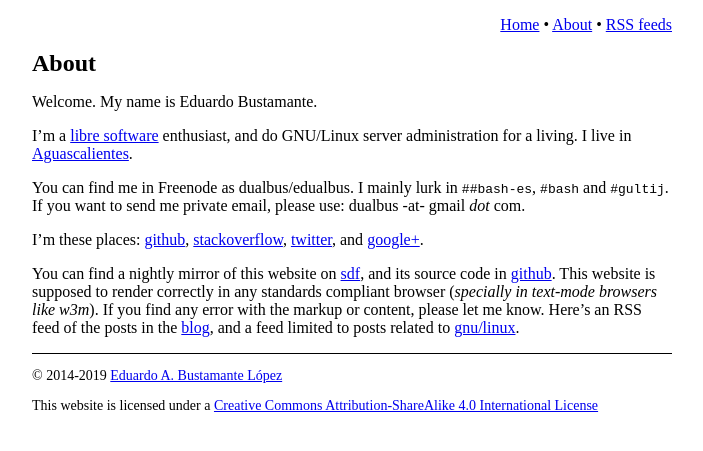
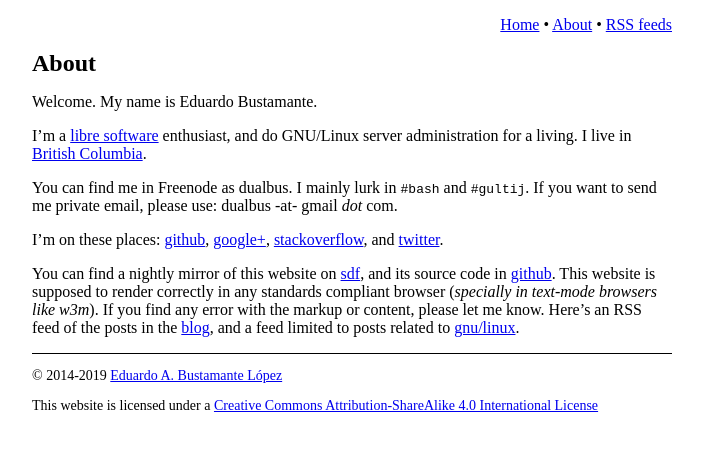
Before and after one commit to dualbus/dualbus.me, a Jekyll site: the page built from about.md, in a window 1280 px wide. Shown: the top 451 px of the page, without its empty margins (288-991 px from the left). Built offline with Jekyll 4.4.1, drawn with Linux system fonts in a browser that asks for light colours.

Commit message:
Update about

```diff
--- a/about.md
+++ b/about.md
@@ -8,16 +8,15 @@ Welcome. My name is Eduardo Bustamante.
 
 I'm a [libre software](https://www.gnu.org/philosophy/free-sw.html) enthusiast,
 and do GNU/Linux server administration for a living.  I live in
-[Aguascalientes](http://en.wikipedia.org/wiki/Aguascalientes,_Aguascalientes).
+[British Columbia](https://en.wikipedia.org/wiki/British_Columbia).
 
-You can find me in Freenode as dualbus/edualbus. I mainly lurk in `##bash-es`,
-`#bash` and `#gultij`. If you want to send me private email, please use:
-dualbus -at- gmail _dot_ com.
+You can find me in Freenode as dualbus. I mainly lurk in `#bash` and `#gultij`.
+If you want to send me private email, please use: dualbus -at- gmail _dot_ com.
 
-I'm these places: [github](https://github.com/dualbus),
-[stackoverflow](http://stackoverflow.com/users/2654076),
-[twitter](https://twitter.com/dualbus), and
-[google+](https://plus.google.com/+EduardoABustamanteLópez).
+I'm on these places: [github](https://github.com/dualbus),
+[google+](https://plus.google.com/+EduardoABustamanteLópez),
+[stackoverflow](http://stackoverflow.com/users/2654076), and
+[twitter](https://twitter.com/dualbus).
 
 You can find a nightly mirror of this website on
 [sdf](http://dualbus.sdf.org/blog), and its source code in
```
